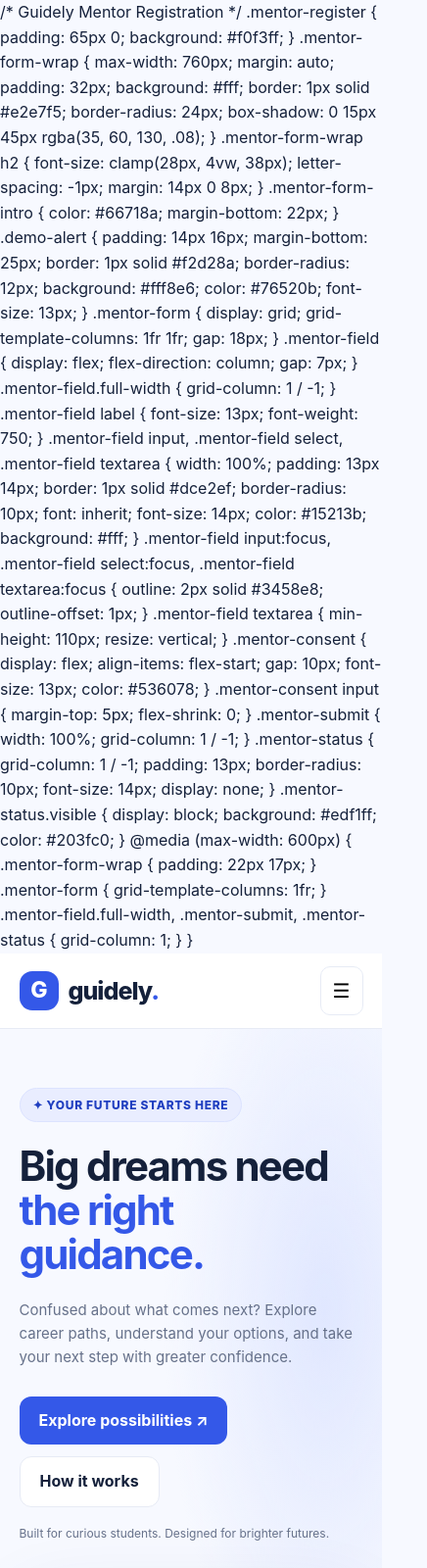
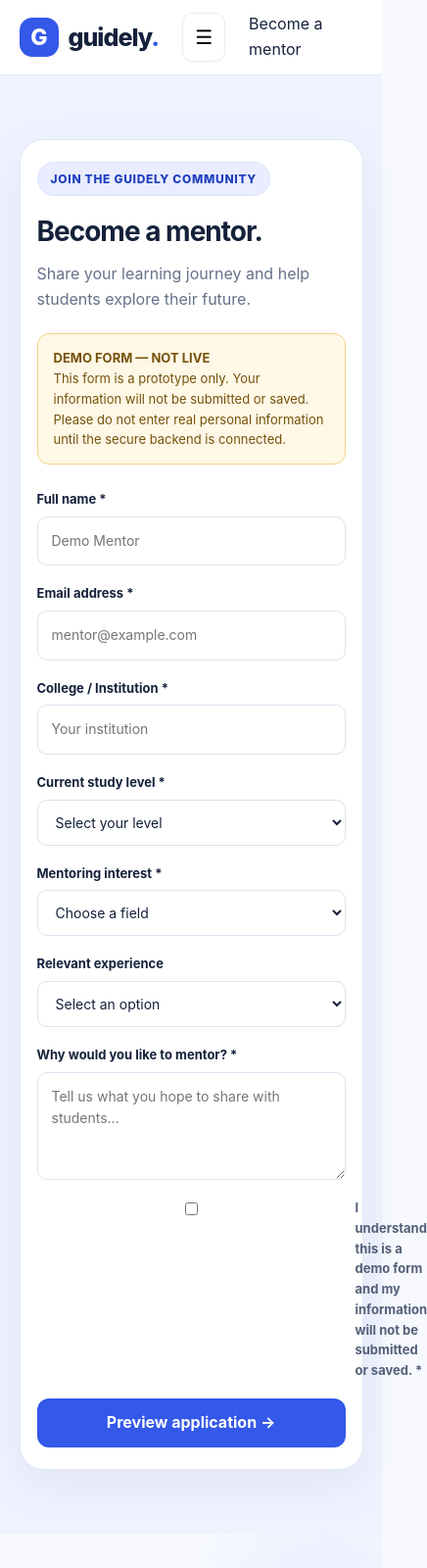
Before and after one commit to Dilshanguidely/Guidely, a plain HTML site: page index.html in a window 390 px wide. Shown: the top 1600 px of the page at 98% size, 436 px wide, since content can reach past the window. Drawn offline with Linux system fonts and the light colour scheme.

Commit message:
Reintroduce mentor registration form styles and structure

```diff
--- a/index.html
+++ b/index.html
@@ -7,129 +7,6 @@
   <meta name="theme-color" content="#f8faff">
   <meta name="description" content="Guidely helps students explore careers, discover learning paths, and prepare for their future with guidance.">
   <title>Guidely — Guidance That Moves You Forward</title>
-
-/* Guidely Mentor Registration */
-.mentor-register {
-  padding: 65px 0;
-  background: #f0f3ff;
-}
-
-.mentor-form-wrap {
-  max-width: 760px;
-  margin: auto;
-  padding: 32px;
-  background: #fff;
-  border: 1px solid #e2e7f5;
-  border-radius: 24px;
-  box-shadow: 0 15px 45px rgba(35, 60, 130, .08);
-}
-
-.mentor-form-wrap h2 {
-  font-size: clamp(28px, 4vw, 38px);
-  letter-spacing: -1px;
-  margin: 14px 0 8px;
-}
-
-.mentor-form-intro {
-  color: #66718a;
-  margin-bottom: 22px;
-}
-
-.demo-alert {
-  padding: 14px 16px;
-  margin-bottom: 25px;
-  border: 1px solid #f2d28a;
-  border-radius: 12px;
-  background: #fff8e6;
-  color: #76520b;
-  font-size: 13px;
-}
-
-.mentor-form {
-  display: grid;
-  grid-template-columns: 1fr 1fr;
-  gap: 18px;
-}
-
-.mentor-field {
-  display: flex;
-  flex-direction: column;
-  gap: 7px;
-}
-
-.mentor-field.full-width {
-  grid-column: 1 / -1;
-}
-
-.mentor-field label {
-  font-size: 13px;
-  font-weight: 750;
-}
-
-.mentor-field input,
-.mentor-field select,
-.mentor-field textarea {
-  width: 100%;
-  padding: 13px 14px;
-  border: 1px solid #dce2ef;
-  border-radius: 10px;
-  font: inherit;
-  font-size: 14px;
-  color: #15213b;
-  background: #fff;
-}
-
-.mentor-field input:focus,
-.mentor-field select:focus,
-.mentor-field textarea:focus {
-  outline: 2px solid #3458e8;
-  outline-offset: 1px;
-}
-
-.mentor-field textarea {
-  min-height: 110px;
-  resize: vertical;
-}
-
-.mentor-consent {
-  display: flex;
-  align-items: flex-start;
-  gap: 10px;
-  font-size: 13px;
-  color: #536078;
-}
-
-.mentor-consent input {
-  margin-top: 5px;
-  flex-shrink: 0;
-}
-
-.mentor-submit {
-  width: 100%;
-  grid-column: 1 / -1;
-}
-
-.mentor-status {
-  grid-column: 1 / -1;
-  padding: 13px;
-  border-radius: 10px;
-  font-size: 14px;
-  display: none;
-}
-
-.mentor-status.visible {
-  display: block;
-  background: #edf1ff;
-  color: #203fc0;
-}
-
-@media (max-width: 600px) {
-  .mentor-form-wrap { padding: 22px 17px; }
-  .mentor-form { grid-template-columns: 1fr; }
-  .mentor-field.full-width,
-  .mentor-submit,
-  .mentor-status { grid-column: 1; }
-}
 
   <style>
     :root {
@@ -492,7 +369,130 @@
       .hero-copy { font-size: 15px; }
       .footer-inner { align-items: flex-start; flex-direction: column; }
     }
-  </style>
+
+/* Guidely Mentor Registration */
+.mentor-register {
+  padding: 65px 0;
+  background: #f0f3ff;
+}
+
+.mentor-form-wrap {
+  max-width: 760px;
+  margin: auto;
+  padding: 32px;
+  background: #fff;
+  border: 1px solid #e2e7f5;
+  border-radius: 24px;
+  box-shadow: 0 15px 45px rgba(35, 60, 130, .08);
+}
+
+.mentor-form-wrap h2 {
+  font-size: clamp(28px, 4vw, 38px);
+  letter-spacing: -1px;
+  margin: 14px 0 8px;
+}
+
+.mentor-form-intro {
+  color: #66718a;
+  margin-bottom: 22px;
+}
+
+.demo-alert {
+  padding: 14px 16px;
+  margin-bottom: 25px;
+  border: 1px solid #f2d28a;
+  border-radius: 12px;
+  background: #fff8e6;
+  color: #76520b;
+  font-size: 13px;
+}
+
+.mentor-form {
+  display: grid;
+  grid-template-columns: 1fr 1fr;
+  gap: 18px;
+}
+
+.mentor-field {
+  display: flex;
+  flex-direction: column;
+  gap: 7px;
+}
+
+.mentor-field.full-width {
+  grid-column: 1 / -1;
+}
+
+.mentor-field label {
+  font-size: 13px;
+  font-weight: 750;
+}
+
+.mentor-field input,
+.mentor-field select,
+.mentor-field textarea {
+  width: 100%;
+  padding: 13px 14px;
+  border: 1px solid #dce2ef;
+  border-radius: 10px;
+  font: inherit;
+  font-size: 14px;
+  color: #15213b;
+  background: #fff;
+}
+
+.mentor-field input:focus,
+.mentor-field select:focus,
+.mentor-field textarea:focus {
+  outline: 2px solid #3458e8;
+  outline-offset: 1px;
+}
+
+.mentor-field textarea {
+  min-height: 110px;
+  resize: vertical;
+}
+
+.mentor-consent {
+  display: flex;
+  align-items: flex-start;
+  gap: 10px;
+  font-size: 13px;
+  color: #536078;
+}
+
+.mentor-consent input {
+  margin-top: 5px;
+  flex-shrink: 0;
+}
+
+.mentor-submit {
+  width: 100%;
+  grid-column: 1 / -1;
+}
+
+.mentor-status {
+  grid-column: 1 / -1;
+  padding: 13px;
+  border-radius: 10px;
+  font-size: 14px;
+  display: none;
+}
+
+.mentor-status.visible {
+  display: block;
+  background: #edf1ff;
+  color: #203fc0;
+}
+
+@media (max-width: 600px) {
+  .mentor-form-wrap { padding: 22px 17px; }
+  .mentor-form { grid-template-columns: 1fr; }
+  .mentor-field.full-width,
+  .mentor-submit,
+  .mentor-status { grid-column: 1; }
+}
+ </style>
 </head>
 
 <body>
@@ -513,8 +513,110 @@
       <a class="btn nav-cta" href="#explore">Explore your future ↗</a>
       <button class="menu-toggle" id="menuToggle" aria-label="Toggle navigation"
         aria-expanded="false">☰</button>
+      <a href="#mentor-register">Become a mentor</a>
     </nav>
   </header>
+
+<section class="mentor-register" id="mentor-register">
+  <div class="container">
+    <div class="mentor-form-wrap">
+      <span class="eyebrow">Join the Guidely community</span>
+      <h2>Become a mentor.</h2>
+      <p class="mentor-form-intro">
+        Share your learning journey and help students explore their future.
+      </p>
+
+      <div class="demo-alert" role="note">
+        <strong>DEMO FORM — NOT LIVE</strong><br>
+        This form is a prototype only. Your information will not be
+        submitted or saved. Please do not enter real personal information
+        until the secure backend is connected.
+      </div>
+
+      <form class="mentor-form" id="mentorForm">
+        <div class="mentor-field">
+          <label for="mentorName">Full name *</label>
+          <input id="mentorName" name="name" type="text"
+            placeholder="Demo Mentor" required maxlength="80">
+        </div>
+
+        <div class="mentor-field">
+          <label for="mentorEmail">Email address *</label>
+          <input id="mentorEmail" name="email" type="email"
+            placeholder="mentor@example.com" required maxlength="120">
+        </div>
+
+        <div class="mentor-field">
+          <label for="mentorCollege">College / Institution *</label>
+          <input id="mentorCollege" name="college" type="text"
+            placeholder="Your institution" required maxlength="120">
+        </div>
+
+        <div class="mentor-field">
+          <label for="mentorYear">Current study level *</label>
+          <select id="mentorYear" name="studyLevel" required>
+            <option value="">Select your level</option>
+            <option>Undergraduate — 1st year</option>
+            <option>Undergraduate — 2nd year</option>
+            <option>Undergraduate — 3rd year</option>
+            <option>Undergraduate — 4th year or later</option>
+            <option>Postgraduate</option>
+            <option>Graduate / Working professional</option>
+            <option>Other</option>
+          </select>
+        </div>
+
+        <div class="mentor-field">
+          <label for="mentorField">Mentoring interest *</label>
+          <select id="mentorField" name="field" required>
+            <option value="">Choose a field</option>
+            <option>Engineering & Technology</option>
+            <option>Medicine & Healthcare</option>
+            <option>Science & Research</option>
+            <option>Business & Finance</option>
+            <option>Design & Creativity</option>
+            <option>College & Career Guidance</option>
+            <option>Other</option>
+          </select>
+        </div>
+
+        <div class="mentor-field">
+          <label for="mentorExperience">Relevant experience</label>
+          <select id="mentorExperience" name="experience">
+            <option value="">Select an option</option>
+            <option>Peer guidance</option>
+            <option>Academic mentoring</option>
+            <option>Career guidance</option>
+            <option>Volunteering</option>
+            <option>New to mentoring</option>
+          </select>
+        </div>
+
+        <div class="mentor-field full-width">
+          <label for="mentorReason">Why would you like to mentor? *</label>
+          <textarea id="mentorReason" name="reason"
+            placeholder="Tell us what you hope to share with students..."
+            required maxlength="700"></textarea>
+        </div>
+
+        <div class="mentor-field full-width">
+          <label class="mentor-consent">
+            <input type="checkbox" id="mentorConsent" required>
+            <span>I understand this is a demo form and my information
+              will not be submitted or saved. *</span>
+          </label>
+        </div>
+
+        <button class="btn mentor-submit" type="submit">
+          Preview application →
+        </button>
+
+        <div class="mentor-status" id="mentorStatus"
+          role="status" aria-live="polite"></div>
+      </form>
+    </div>
+  </div>
+</section>
 
   <main>
     <section class="hero" id="home">
@@ -754,7 +856,7 @@
     </div>
   </footer>
 
-  <script>
+ <script>
     const menuToggle = document.getElementById("menuToggle");
     const navLinks = document.getElementById("navLinks");
 
@@ -773,6 +875,28 @@
     });
 
     document.getElementById("year").textContent = new Date().getFullYear();
-  </script>
+
+const mentorForm = document.getElementById("mentorForm");
+const mentorStatus = document.getElementById("mentorStatus");
+
+mentorForm.addEventListener("submit", function (event) {
+  event.preventDefault();
+
+  if (!mentorForm.checkValidity()) {
+    mentorForm.reportValidity();
+    return;
+  }
+
+  mentorStatus.textContent =
+    "Demo successful! No application was submitted or saved. " +
+    "A secure backend is needed before real registrations can begin.";
+
+  mentorStatus.classList.add("visible");
+  mentorStatus.scrollIntoView({
+    behavior: "smooth",
+    block: "nearest"
+  });
+});
+ </script>
 </body>
 </html>
```
